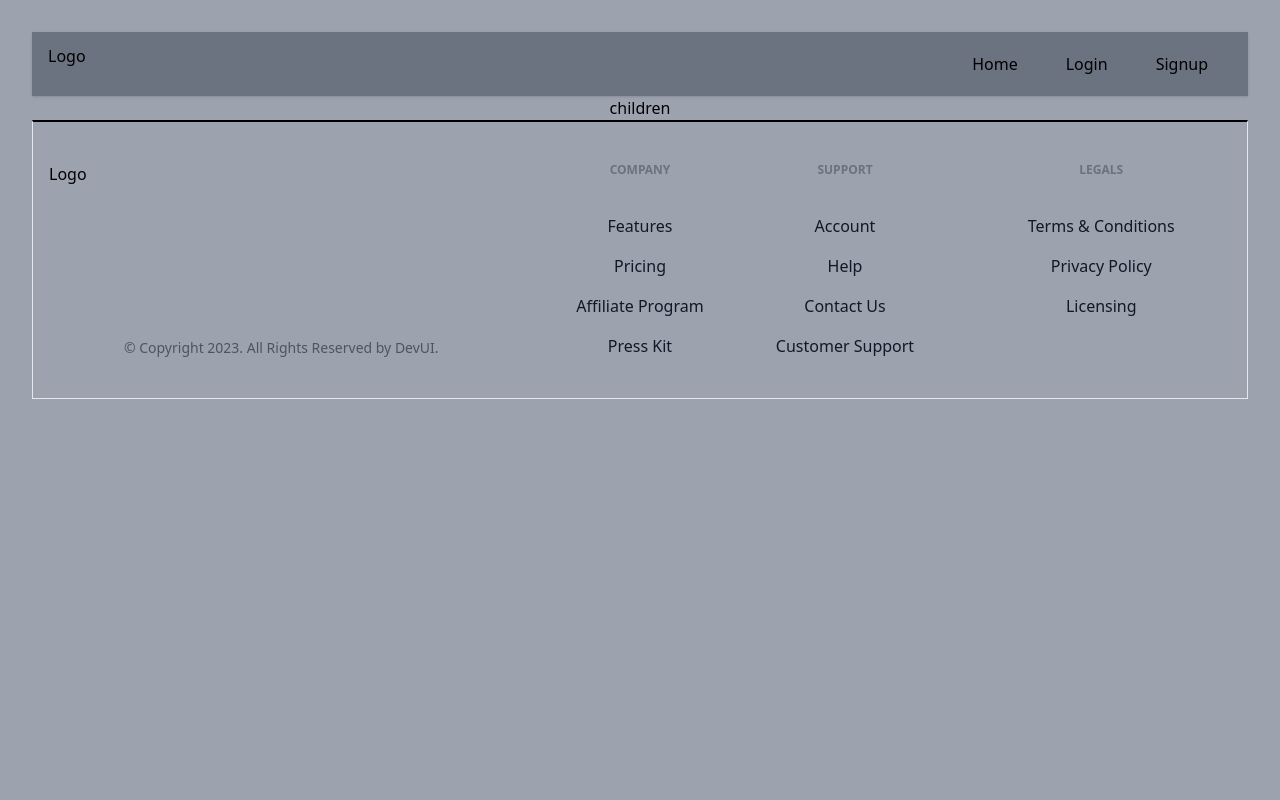
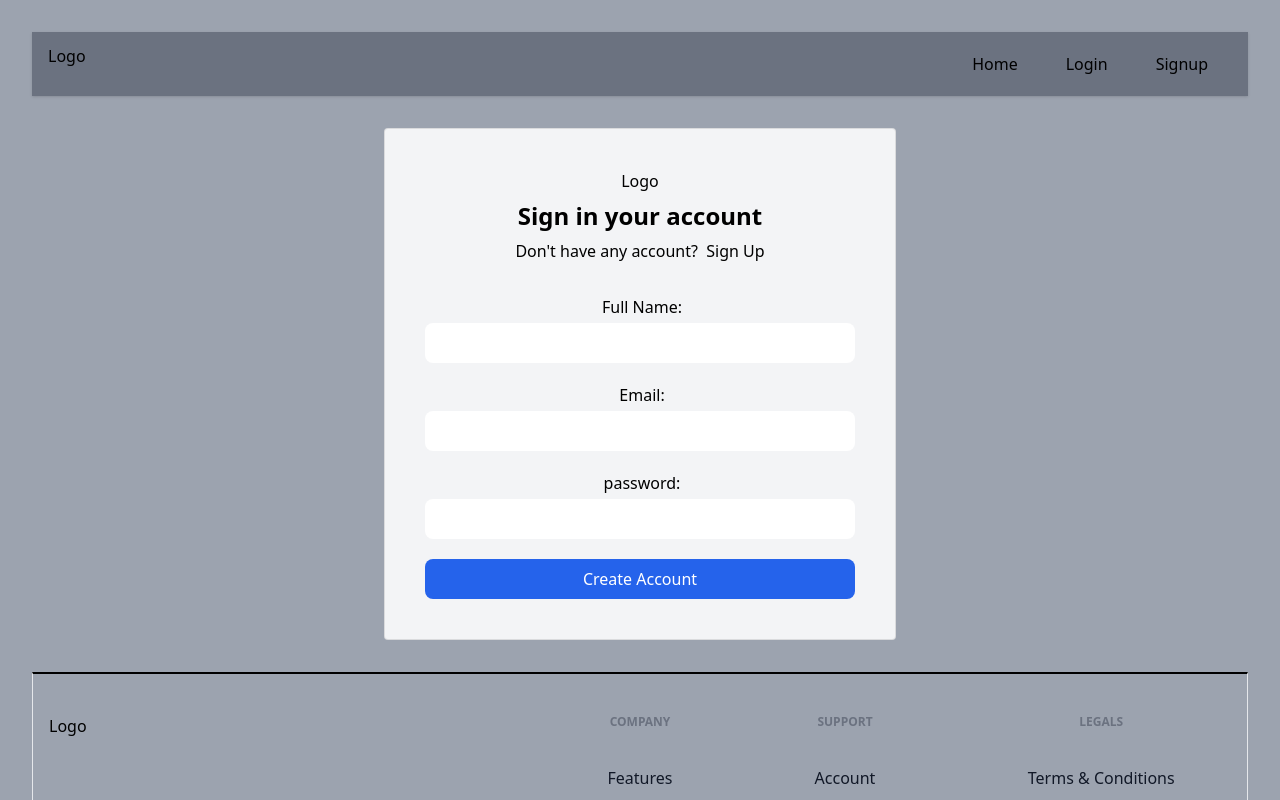
Before and after one commit to bhabinbudujapun/react-basics-to-advanced, a React (Vite) app in the folder megablog/: page /signup in a window 1280 px wide. Shown: the top 800 px of the page. Built offline with nearby package versions, Linux system fonts and the light colour scheme; no server answers.

Commit message:
correction of navigate invoke, forget to load children component

```diff
--- a/megablog/src/components/AuthLayout.jsx
+++ b/megablog/src/components/AuthLayout.jsx
@@ -9,14 +9,14 @@ function Protected({ children, authentication = true }) {
 
   useEffect(() => {
     if (authStatus && authStatus !== authentication) {
-      useNavigate("/login");
+      navigate("/login");
     } else if (!authentication && authStatus !== authentication) {
       navigate("/");
     }
     setLoader(false);
   }, [authStatus, navigate, authentication]);
 
-  return loader ? <h1>loding...</h1> : <>children</>;
+  return loader ? <h1>Loading...</h1> : <>{children}</>;
 }
 
 export default Protected;
```
